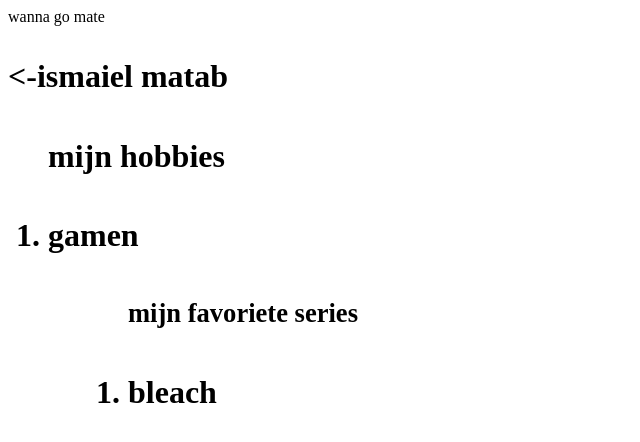
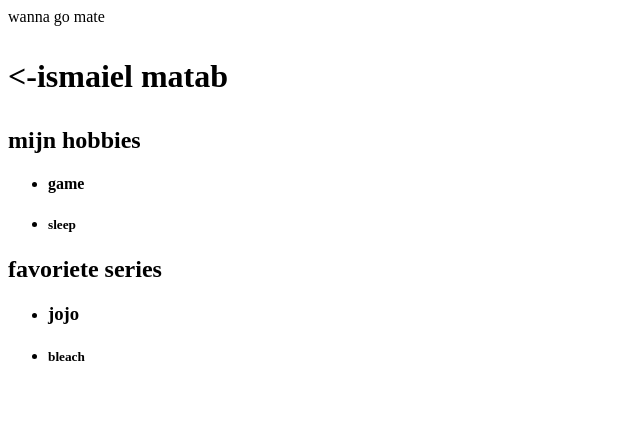
Before and after one commit to mrEismaiel/Wie-ben-ik-f7479e64, a plain HTML site: page index.html in a window 1280 px wide. Shown: the whole page, without its empty margins (0-640 px from the left). Drawn offline with Linux system fonts and the light colour scheme.

Commit message:
Add files via upload

```diff
--- a/index.html
+++ b/index.html
@@ -8,7 +8,15 @@
    <h1> <p><-ismaiel matab</p><h1>
   </body>
 </html>
-<ul><h4>mijn hobbies<h4></ul>
-<ol><li>gamen</li><ol>
-<ul><h5>mijn favoriete series</h5></ul>
-<ol><li>bleach</li><ol>
+
+<h2>mijn hobbies</h2>
+<ul>
+  <li><h4>game<h4></li>
+  	<li><h5>sleep</li><h5>
+</ul>
+
+<h2>favoriete series</h2>
+<ul>
+  <li><h3>jojo<h3></li>
+  	<li><h5>bleach</li>
+</ul>
```
